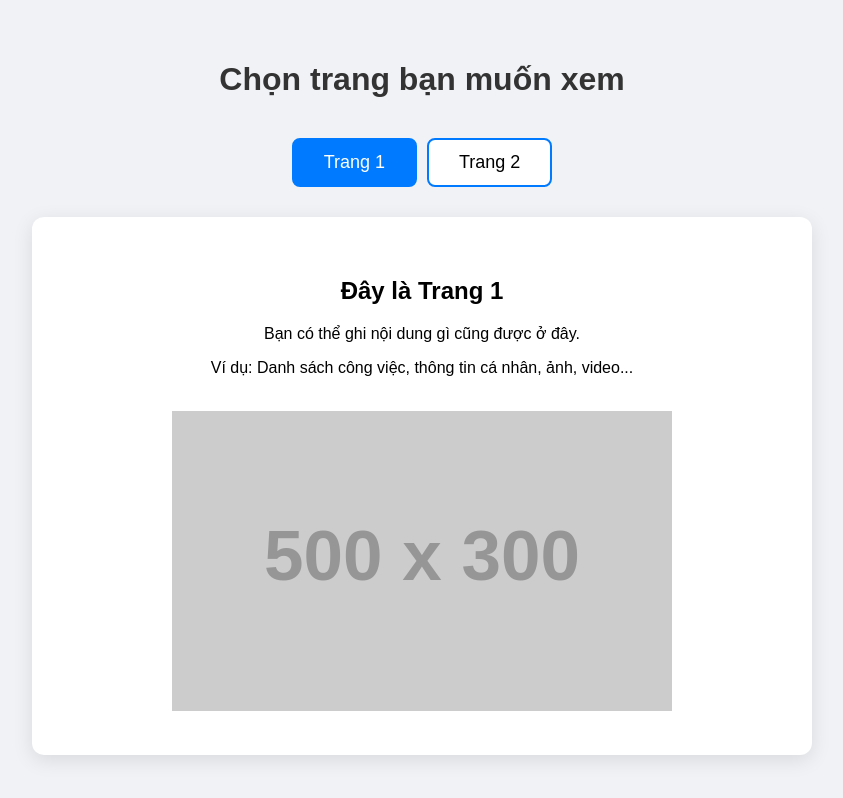
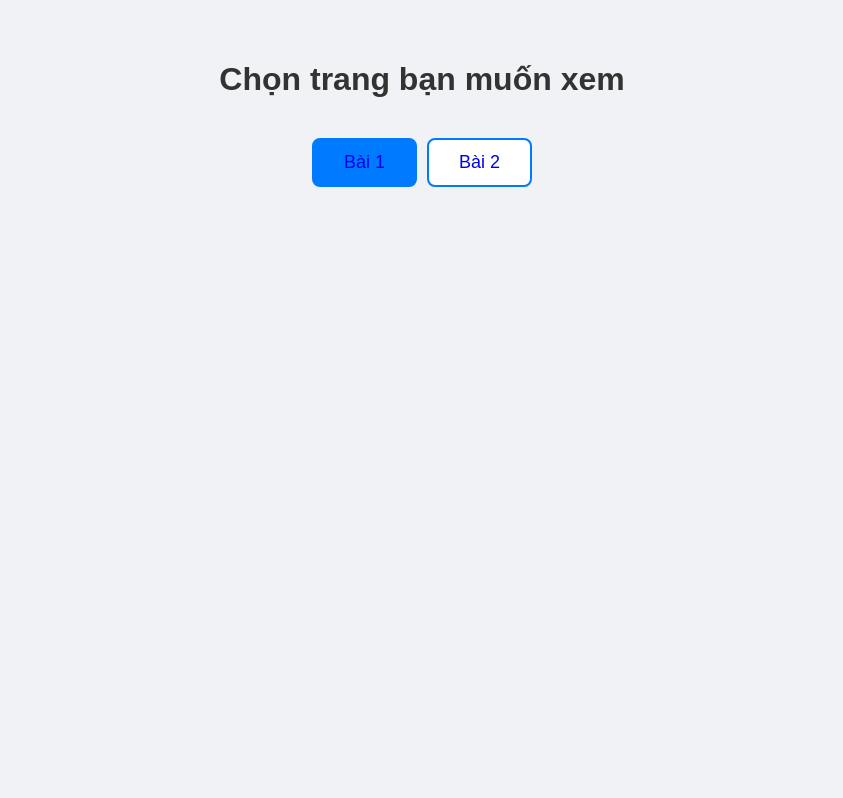
Before and after one commit to dipluc/THI_WEB_231A010165, a plain HTML site: page index.htm in a window 1280 px wide. Shown: the whole page, without its empty margins (218-1061 px from the left). Drawn offline with Linux system fonts and the light colour scheme; placeholder pictures from the web are drawn by us.

Commit message:
Refactor index.htm to use links for navigation

```diff
--- a/index.htm
+++ b/index.htm
@@ -12,8 +12,9 @@
     text-align: center;
   }
   h1 { color: #333; margin-bottom: 40px; }
-
-  /* Nút chọn trang */
+  a{
+    text-decoration: none;
+  }
   .tabs {
     display: flex;
     justify-content: center;
@@ -56,40 +57,17 @@
 </style>
 </head>
 <body>
-
 <h1>Chọn trang bạn muốn xem</h1>
-
-<!-- Nút chuyển trang -->
 <div class="tabs">
-  <button class="tab-btn active" onclick="showPage(1)">Trang 1</button>
-  <button class="tab-btn" onclick="showPage(2)">Trang 2</button>
-</div>
-
-<!-- Trang 1 -->
-<div id="page1" class="page active">
-  <h2>Đây là Trang 1</h2>
-  <p>Bạn có thể ghi nội dung gì cũng được ở đây.</p>
-  <p>Ví dụ: Danh sách công việc, thông tin cá nhân, ảnh, video...</p>
-  <br>
-  <img src="https://via.placeholder.com/500x300/4CAF50/white?text=Ảnh+Trang+1" alt="Trang 1">
-</div>
-
-<!-- Trang 2 -->
-<div id="page2" class="page">
-  <h2>Chào mừng đến Trang 2</h2>
-  <p>Đây là một trang hoàn toàn khác!</p>
-  <p>Thích thì nhảy qua nhảy lại thoải mái.</p>
-  <br>
-  <img src="https://via.placeholder.com/500x300/FF5722/white?text=Ảnh+Trang+2" alt="Trang 2">
+  <button class="tab-btn active" ><a href="bai01.html">Bài 1</a></button>
+  <button class="tab-btn" ><a href="bai02.htm">Bài 2</a></button>
 </div>
 
 <script>
 function showPage(n) {
-  // Ẩn hết các trang
   document.querySelectorAll('.page').forEach(p => p.classList.remove('active'));
   document.querySelectorAll('.tab-btn').forEach(b => b.classList.remove('active'));
 
-  // Hiện trang được chọn
   document.getElementById('page' + n).classList.add('active');
   event.target.classList.add('active');
 }
```
